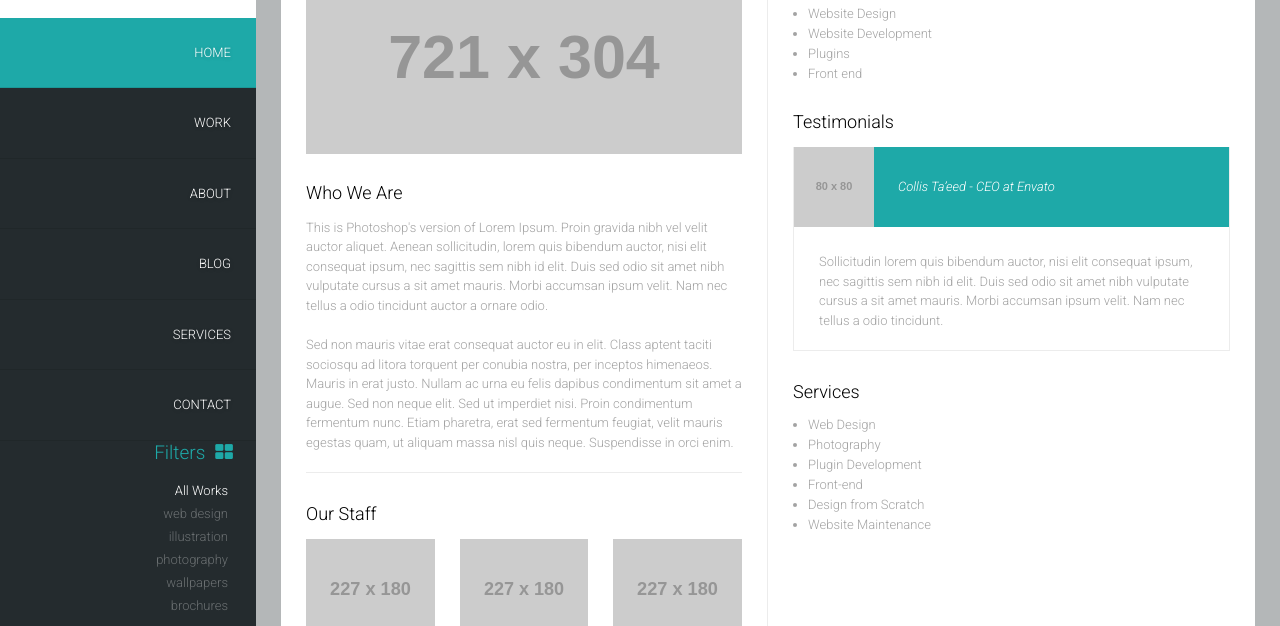
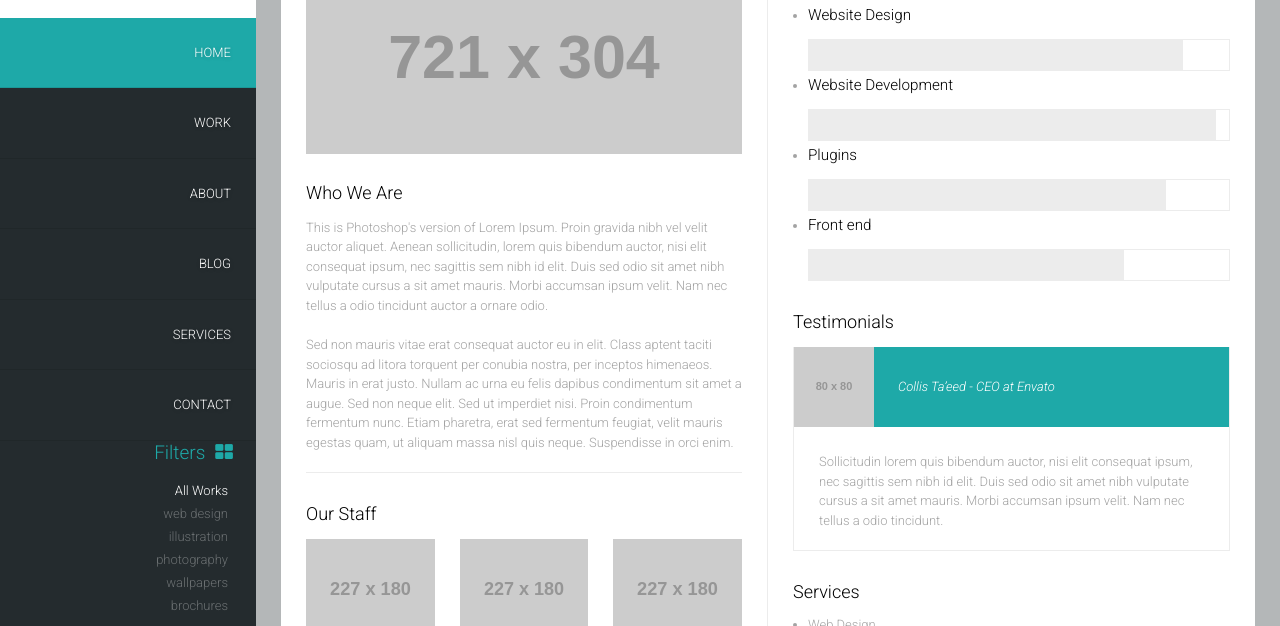
Before and after one commit to hsrtech/practical-css-layouts, a plain HTML site: page layout_01/index.html in a window 1280 px wide. Shown: the part 80-706 px from the top of the page. Drawn offline with Linux system fonts and the light colour scheme; placeholder pictures from the web are drawn by us.

Commit message:
styling of progress bar

```diff
--- a/layout_01/index.html
+++ b/layout_01/index.html
@@ -72,11 +72,23 @@
 				<div class="right-sec">
 					<div class="content-sec">
 						<h2>Skills</h2>
-						<ul>
-							<li>Website Design</li>
-							<li>Website Development</li>
-							<li>Plugins</li>
-							<li>Front end</li>
+						<ul class="progress-bar">
+							<li>
+								<h3>Website Design</h3>
+								<progress value="89" max="100"></progress>
+							</li>
+							<li>
+								<h3>Website Development</h3>
+								<progress value="97" max="100"></progress>
+							</li>
+							<li>
+								<h3>Plugins</h3>
+								<progress value="85" max="100"></progress>
+							</li>
+							<li>
+								<h3>Front end</h3>
+								<progress value="75" max="100"></progress>
+							</li>
 						</ul>
 					</div>
 					<div class="testimonials content-sec">
--- a/layout_01/scss/partials/_default.scss
+++ b/layout_01/scss/partials/_default.scss
@@ -93,3 +93,28 @@ object { max-width:100%; }
 .bdr-left {
 	border-left: 1px solid $lightergrey;
 }
+
+/* Progress Bar */
+
+progress {
+	display: block; /* default: inline-block */
+	width: 100%;
+	padding: 0;
+	border: 1px solid $lightergrey;
+	background: $white;
+	height: 32px;
+	box-sizing: border-box;
+	color: $lightergrey;
+
+	&::-moz-progress-bar {
+		background: $lightergrey;
+    }
+
+    &::-webkit-progress-bar {
+    	background: transparent;
+	}
+
+	&::-webkit-progress-value {
+		background: $lightergrey;
+	}
+}
--- a/layout_01/scss/partials/_structure.scss
+++ b/layout_01/scss/partials/_structure.scss
@@ -47,7 +47,7 @@
 }
 
 .left-sec {
-	padding: 25px;
+	padding: 25px 25px 10px;
 }
 
 .right-sec {
```
Also changed, not shown: layout_01/css/style.css, 1 other file.
